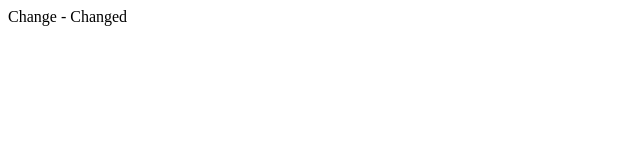
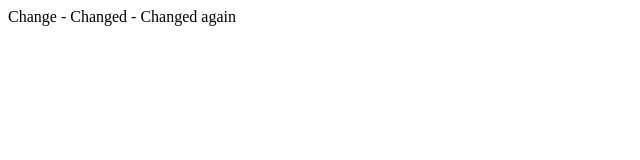
Before and after one commit to ginoarpesellatellermate/tmdemo, a plain HTML site: page DanC.html in a window 1280 px wide. Shown: the whole page, without its empty margins (0-640 px from the left). Drawn offline with Linux system fonts and the light colour scheme.

Commit message:
Changed again

```diff
--- a/DanC.html
+++ b/DanC.html
@@ -3,6 +3,6 @@
   <title></title>
 </head>
 <body>
-  Change - Changed
+  Change - Changed - Changed again
 </body>
 </html>
```
